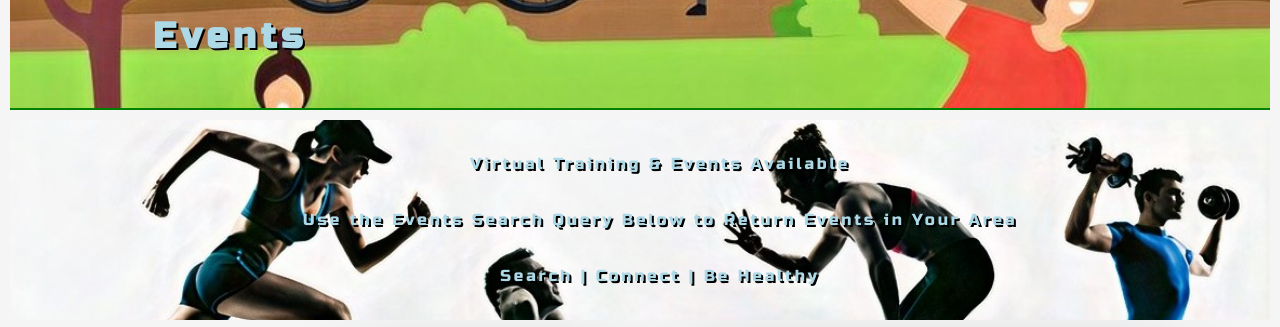
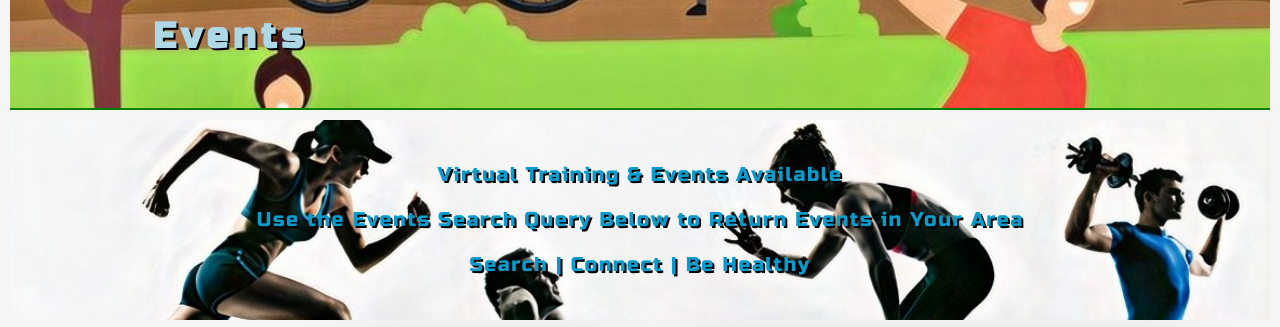
Before and after one commit to jrussellrivers/Fit-Pals, a plain HTML site: page events.html in a window 1280 px wide. Shown: the part 352-679 px from the top of the page. Drawn offline with Linux system fonts and the light colour scheme.

Commit message:
fixed banner colors

```diff
--- a/events.html
+++ b/events.html
@@ -53,11 +53,11 @@
     <!----------- slider menu -------------------->
 
     <div class="image">
-        <ul class="list" style="list-style: none">
-            <li>Virtual Training & Events Available</li>
-            <li>Use the Events Search Query Below to Return Events in Your Area</li>
-            <li>Search | Connect | Be Healthy</li>
-        </ul>
+        <div class="list" style="list-style: none">
+            <div class="banner-line">Virtual Training & Events Available</div>
+            <div class="banner-line">Use the Events Search Query Below to Return Events in Your Area</div>
+            <div class="banner-line">Search | Connect | Be Healthy</div>
+        </div>
     </div>
     <div class="container">
         <div class="search-div">
--- a/style.css
+++ b/style.css
@@ -40,11 +40,15 @@ body{
     height: 200px;
     background-image: url("./img/fitness-banner.jpg");
     font-family: "Russo One", "sans-serif";
-    color: lightblue;
+    color: rgb(8, 155, 204);
     text-shadow: 2px 2px black;
+    font-size: 20px;
     letter-spacing: 1.5px;
     justify-content: center;
     align-items: center;
+}
+.banner-line{
+    margin: 20px;
 }
 .image .list {
     justify-content: center;
```
